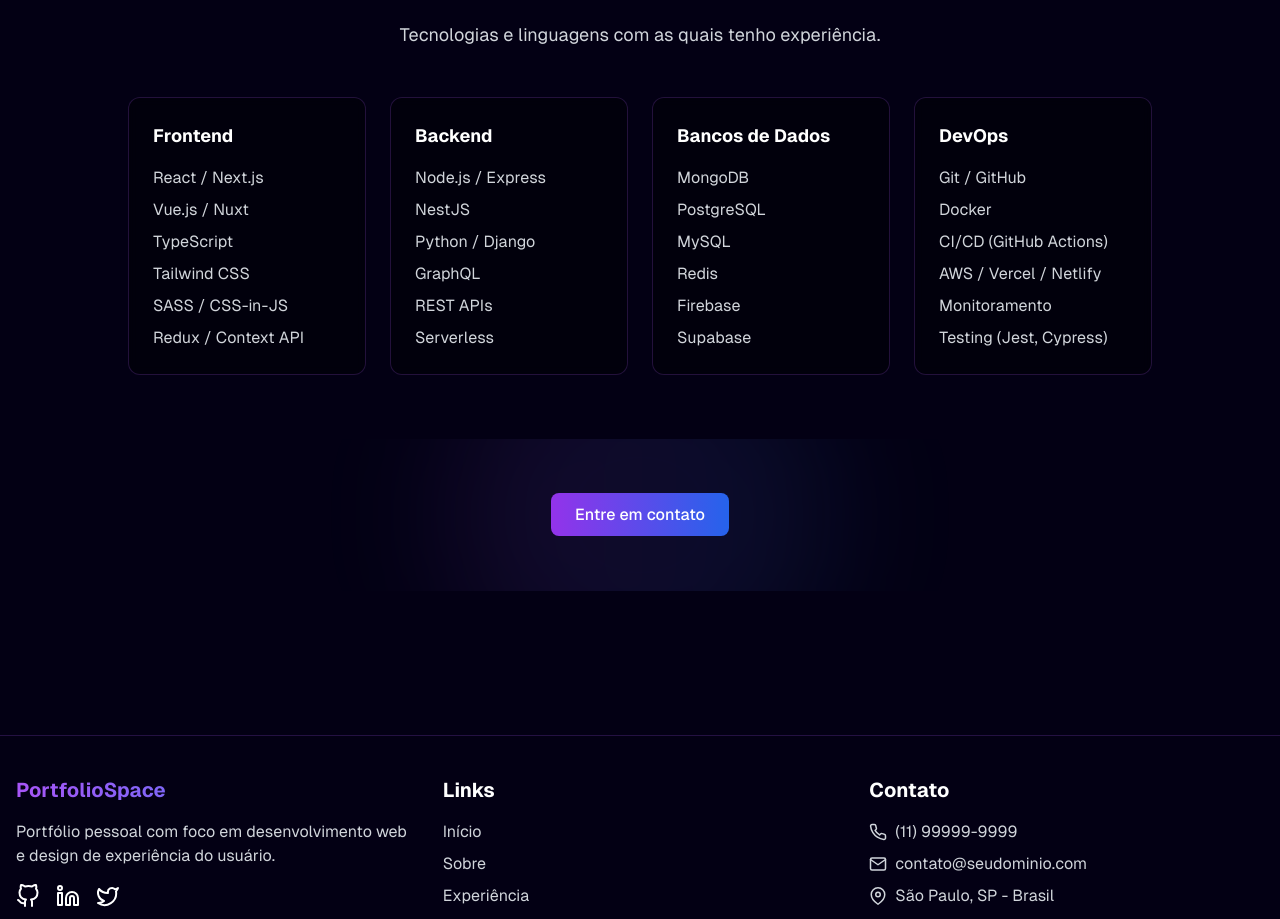
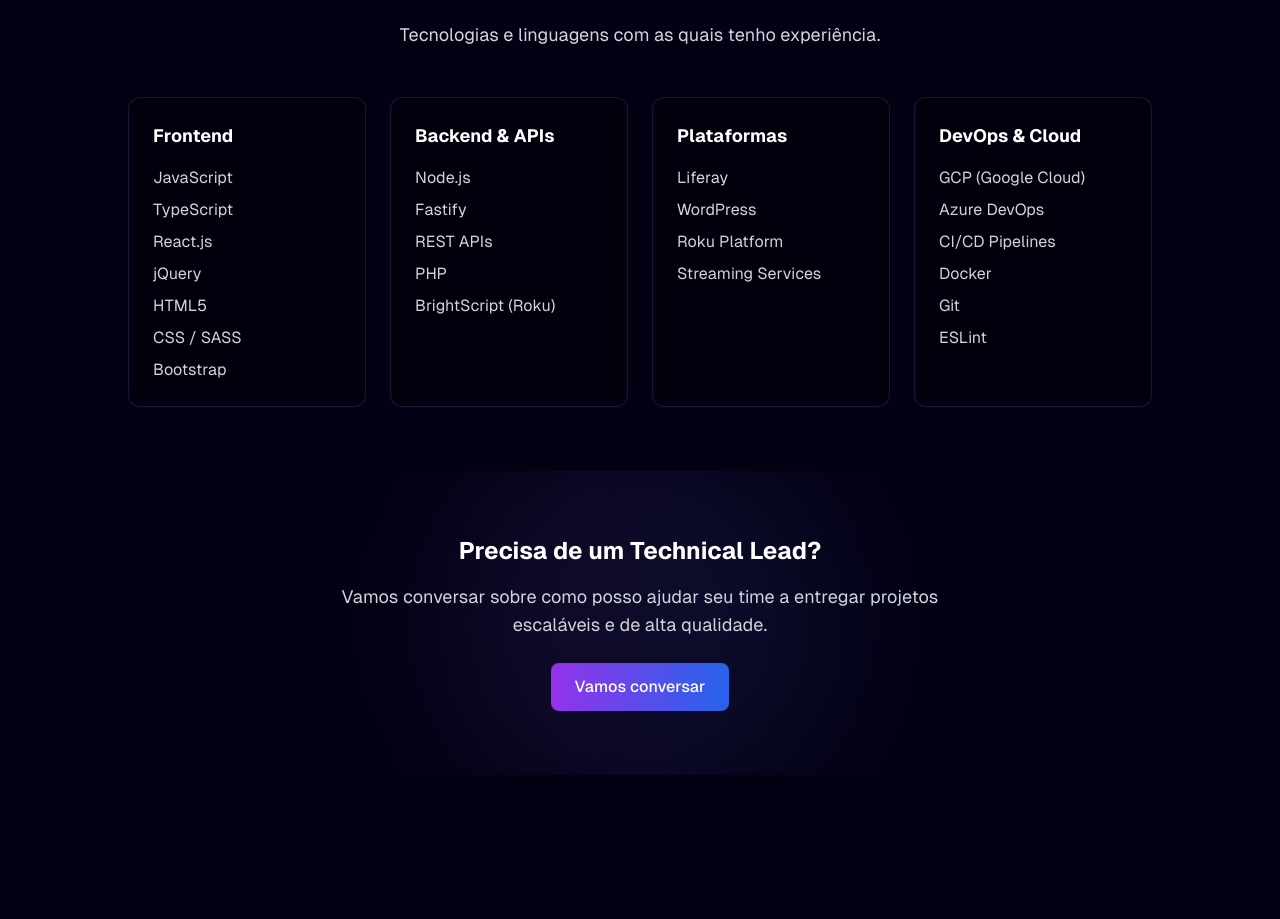
Before and after one commit to AndreiPrado/portifolio-app, a Next.js app: page /experiencia in a window 1280 px wide. Shown: the part 1547-2466 px from the top of the page. Built offline with nearby package versions, Linux system fonts and the light colour scheme.

Commit message:
Update personal informations

```diff
--- a/src/app/experiencia/page.tsx
+++ b/src/app/experiencia/page.tsx
@@ -82,51 +82,49 @@
           <div className="card p-6">
             <h3 className="text-lg font-bold text-white mb-4">Frontend</h3>
             <ul className="space-y-2">
-              <li className="text-gray-300">React / Next.js</li>
-              <li className="text-gray-300">Vue.js / Nuxt</li>
+              <li className="text-gray-300">JavaScript</li>
               <li className="text-gray-300">TypeScript</li>
-              <li className="text-gray-300">Tailwind CSS</li>
-              <li className="text-gray-300">SASS / CSS-in-JS</li>
-              <li className="text-gray-300">Redux / Context API</li>
+              <li className="text-gray-300">React.js</li>
+              <li className="text-gray-300">jQuery</li>
+              <li className="text-gray-300">HTML5</li>
+              <li className="text-gray-300">CSS / SASS</li>
+              <li className="text-gray-300">Bootstrap</li>
             </ul>
           </div>
 
-          {/* Backend */}
+          {/* Backend & APIs */}
           <div className="card p-6">
-            <h3 className="text-lg font-bold text-white mb-4">Backend</h3>
+            <h3 className="text-lg font-bold text-white mb-4">Backend & APIs</h3>
             <ul className="space-y-2">
-              <li className="text-gray-300">Node.js / Express</li>
-              <li className="text-gray-300">NestJS</li>
-              <li className="text-gray-300">Python / Django</li>
-              <li className="text-gray-300">GraphQL</li>
+              <li className="text-gray-300">Node.js</li>
+              <li className="text-gray-300">Fastify</li>
               <li className="text-gray-300">REST APIs</li>
-              <li className="text-gray-300">Serverless</li>
+              <li className="text-gray-300">PHP</li>
+              <li className="text-gray-300">BrightScript (Roku)</li>
             </ul>
           </div>
 
-          {/* Databases */}
+          {/* Plataformas */}
           <div className="card p-6">
-            <h3 className="text-lg font-bold text-white mb-4">Bancos de Dados</h3>
+            <h3 className="text-lg font-bold text-white mb-4">Plataformas</h3>
             <ul className="space-y-2">
-              <li className="text-gray-300">MongoDB</li>
-              <li className="text-gray-300">PostgreSQL</li>
-              <li className="text-gray-300">MySQL</li>
-              <li className="text-gray-300">Redis</li>
-              <li className="text-gray-300">Firebase</li>
-              <li className="text-gray-300">Supabase</li>
+              <li className="text-gray-300">Liferay</li>
+              <li className="text-gray-300">WordPress</li>
+              <li className="text-gray-300">Roku Platform</li>
+              <li className="text-gray-300">Streaming Services</li>
             </ul>
           </div>
 
-          {/* DevOps */}
+          {/* DevOps & Cloud */}
           <div className="card p-6">
-            <h3 className="text-lg font-bold text-white mb-4">DevOps</h3>
+            <h3 className="text-lg font-bold text-white mb-4">DevOps & Cloud</h3>
             <ul className="space-y-2">
-              <li className="text-gray-300">Git / GitHub</li>
+              <li className="text-gray-300">GCP (Google Cloud)</li>
+              <li className="text-gray-300">Azure DevOps</li>
+              <li className="text-gray-300">CI/CD Pipelines</li>
               <li className="text-gray-300">Docker</li>
-              <li className="text-gray-300">CI/CD (GitHub Actions)</li>
-              <li className="text-gray-300">AWS / Vercel / Netlify</li>
-              <li className="text-gray-300">Monitoramento</li>
-              <li className="text-gray-300">Testing (Jest, Cypress)</li>
+              <li className="text-gray-300">Git</li>
+              <li className="text-gray-300">ESLint</li>
             </ul>
           </div>
         </div>
@@ -141,9 +139,15 @@
 
         {/* Conteúdo estático */}
         <div className="relative z-10">
-          <Link href="/contato" className="button-primary">
-            Entre em contato
-          </Link>
+          <h3 className="text-2xl font-bold text-white mb-4 text-center">Precisa de um Technical Lead?</h3>
+          <p className="body-text text-gray-300 text-center mb-6 max-w-2xl mx-auto">
+            Vamos conversar sobre como posso ajudar seu time a entregar projetos escaláveis e de alta qualidade.
+          </p>
+          <div className="flex justify-center">
+            <Link href="/contato" className="button-primary">
+              Vamos conversar
+            </Link>
+          </div>
         </div>
       </section>
     </div>
--- a/src/app/page.tsx
+++ b/src/app/page.tsx
@@ -15,17 +15,17 @@
           <div className="lg:w-1/2">
             <ScrollReveal delay={100} direction="up" distance="30px">
               <h1 className="heading-xl mb-6">
-                <span className="text-gradient">Software Engineer</span> com foco em
-                <span className="text-purple-500"> desenvolvimento web</span> e
-                <span className="text-blue-500"> liderança técnica</span>
+                <span className="text-gradient">Technical Lead</span> especializado em
+                <span className="text-purple-500"> arquitetura de software</span> e
+                <span className="text-blue-500"> desenvolvimento full stack</span>
               </h1>
             </ScrollReveal>
 
             <ScrollReveal delay={200} direction="up" distance="30px">
               <p className="body-text text-gray-300 mb-8 max-w-2xl">
-                Olá! Sou Andrei Prado, desenvolvedor com experiência em tecnologias front-end e back-end.
-                Especializado em criar soluções web escaláveis e de alta performance, com foco em
-                TypeScript, React.js e Node.js.
+                Meu nome é Andrei Prado, sou Technical Lead com mais de 10 anos de experiência em desenvolvimento web.
+                Atuo liderando times técnicos e criando soluções full stack com React, Node.js e cloud (GCP),
+                com foco em arquitetura escalável e integração de IA.
               </p>
             </ScrollReveal>
 
@@ -43,18 +43,18 @@
             <ScrollReveal delay={400} direction="up" distance="30px">
               <div className="mt-12 flex items-center gap-8">
                 <div>
-                  <h3 className="text-4xl font-bold text-white">5+</h3>
+                  <h3 className="text-4xl font-bold text-white">10+</h3>
                   <p className="text-gray-400">Anos de Experiência</p>
                 </div>
 
                 <div>
-                  <h3 className="text-4xl font-bold text-white">4+</h3>
-                  <p className="text-gray-400">Projetos Liderados</p>
+                  <h3 className="text-4xl font-bold text-white">15+</h3>
+                  <p className="text-gray-400">Projetos Enterprise</p>
                 </div>
 
                 <div>
-                  <h3 className="text-4xl font-bold text-white">10+</h3>
-                  <p className="text-gray-400">Tecnologias Dominadas</p>
+                  <h3 className="text-4xl font-bold text-white">3</h3>
+                  <p className="text-gray-400">Idiomas</p>
                 </div>
               </div>
             </ScrollReveal>
@@ -132,15 +132,19 @@
         <div className="max-w-3xl mx-auto mb-16">
           <ScrollReveal delay={250} direction="up" distance="30px">
             <p className="body-text text-gray-300 mb-6">
-              Como desenvolvedor web, trabalho com tecnologias front-end como TypeScript, JavaScript, React.js, HTML, CSS e Bootstrap, criando interfaces responsivas e funcionais alinhadas com as necessidades dos clientes.
+              Minha trajetória começou em suporte técnico, evoluiu para desenvolvimento full stack com PHP, JavaScript e WordPress,
+              e progrediu para projetos enterprise em larga escala, incluindo sistemas de design e plataformas como Liferay.
             </p>
 
             <p className="body-text text-gray-300 mb-6">
-              Tenho experiência em liderar equipes técnicas, oferecer orientação, resolver desafios e garantir a qualidade e confiabilidade das entregas. Também contribuo ativamente para a criação de sistemas de design para padronização e otimização de projetos.
+              Especializei-me em plataformas de streaming liderando o desenvolvimento Roku para a América Latina,
+              gerenciando releases e garantindo estabilidade da plataforma.
             </p>
 
             <p className="body-text text-gray-300 mb-8">
-              Atualmente, trabalho com desenvolvimento full stack, incluindo back-end com Node.js e Fastify, e também com integrações de APIs de GenAI (OpenAI, Gemini) para oferecer soluções inteligentes.
+              Atualmente, como Technical Lead na RD Saúde, supervisiono todo o escopo técnico - desde design de arquitetura até
+              infraestrutura em nuvem (GCP) e pipelines CI/CD (Azure DevOps). Lidero desenvolvimento backend (Node.js/Fastify)
+              e frontend (React), integrando soluções baseadas em IA (OpenAI, Gemini) para impulsionar a inovação.
             </p>
 
             <div className="text-center">
@@ -163,7 +167,7 @@
                   </svg>
                 </div>
                 <h4 className="text-lg font-bold text-white mb-2">Frontend</h4>
-                <p className="text-gray-300 text-sm">React, Next.js, Vue, Angular, Tailwind CSS, Styled Components</p>
+                <p className="text-gray-300 text-sm">React.js, TypeScript, JavaScript, HTML5, CSS/SASS, Bootstrap, jQuery</p>
               </div>
 
               <div className="card p-6 hover:border-blue-500/50 transition-all duration-300">
@@ -175,8 +179,8 @@
                     <path d="M5 10h14"></path>
                   </svg>
                 </div>
-                <h4 className="text-lg font-bold text-white mb-2">Backend</h4>
-                <p className="text-gray-300 text-sm">Node.js, Express, NestJS, Django, PostgreSQL, MongoDB</p>
+                <h4 className="text-lg font-bold text-white mb-2">Backend & APIs</h4>
+                <p className="text-gray-300 text-sm">Node.js, Fastify, REST APIs, PHP, BrightScript</p>
               </div>
 
               <div className="card p-6 hover:border-pink-500/50 transition-all duration-300">
@@ -189,8 +193,8 @@
                     <rect x="7" y="7" width="10" height="10" rx="1"></rect>
                   </svg>
                 </div>
-                <h4 className="text-lg font-bold text-white mb-2">Design</h4>
-                <p className="text-gray-300 text-sm">Figma, Adobe XD, UX/UI Design, Acessibilidade, Motion Design</p>
+                <h4 className="text-lg font-bold text-white mb-2">Plataformas</h4>
+                <p className="text-gray-300 text-sm">Liferay, Roku (BrightScript), WordPress, Streaming Platforms</p>
               </div>
 
               <div className="card p-6 hover:border-green-500/50 transition-all duration-300">
@@ -201,8 +205,8 @@
                     <path d="m3.5 20.7 7.5 4.1a2 2 0 0 0 2 0l7.5-4.1a2 2 0 0 0 0-3.4L13 13.2a2 2 0 0 0-2 0l-7.5 4.1a2 2 0 0 0 0 3.4Z"></path>
                   </svg>
                 </div>
-                <h4 className="text-lg font-bold text-white mb-2">DevOps</h4>
-                <p className="text-gray-300 text-sm">Docker, CI/CD, AWS, Git, GitHub Actions, Vercel</p>
+                <h4 className="text-lg font-bold text-white mb-2">DevOps & Cloud</h4>
+                <p className="text-gray-300 text-sm">GCP, Azure DevOps, CI/CD, Docker, Git, ESLint</p>
               </div>
             </div>
           </ScrollReveal>
--- a/src/app/projetos/page.tsx
+++ b/src/app/projetos/page.tsx
@@ -20,8 +20,12 @@
         <div className="relative z-10">
           <DirectionalParallax speed={3}>
             <h1 className="heading-lg text-center mb-6 text-gradient">Meus Projetos</h1>
-            <p className="body-text text-gray-300 text-center max-w-3xl mx-auto mb-12">
-              Uma seleção dos meus projetos mais recentes e relevantes.
+            <p className="body-text text-gray-300 text-center max-w-3xl mx-auto mb-4">
+              Ao longo de 10+ anos de carreira, participei de diversos projetos enterprise, desde sistemas de design
+              e plataformas de streaming até soluções de IA e cloud. Abaixo alguns exemplos de domínios em que atuo.
+            </p>
+            <p className="body-text text-gray-400 text-center max-w-2xl mx-auto mb-12 text-sm">
+              Nota: Muitos projetos são confidenciais ou propriedade de clientes. Entre em contato para discutir casos específicos.
             </p>
           </DirectionalParallax>
         </div>
@@ -113,68 +117,6 @@
         </div>
       </section>
 
-      {/* Open Source Section */}
-      <section className="mb-20 relative overflow-hidden">
-        {/* Elementos decorativos com parallax */}
-        <div className="absolute inset-0 pointer-events-none">
-          <ParallaxSection speed={0.2}>
-            <div className="absolute top-1/3 left-20 w-72 h-72 bg-purple-500/5 rounded-full filter blur-3xl"></div>
-            <div className="absolute bottom-20 right-10 w-64 h-64 bg-blue-500/5 rounded-full filter blur-3xl"></div>
-          </ParallaxSection>
-        </div>
-
-        {/* Conteúdo estático */}
-        <div className="relative z-10">
-          <div className="text-center mb-12">
-            <h2 className="heading-md mb-4 text-white">Projetos Open Source</h2>
-            <p className="body-text text-gray-300 max-w-3xl mx-auto">
-              Contribuições para a comunidade de desenvolvedores.
-            </p>
-          </div>
-
-        <div className="grid grid-cols-1 md:grid-cols-2 gap-8">
-          {/* Open Source 1 */}
-          <div className="card p-6 flex flex-col h-full">
-            <h3 className="text-xl font-bold text-white mb-2">React Constellation</h3>
-            <p className="text-gray-300 mb-4 flex-grow">
-              Uma biblioteca de componentes React para criar visualizações interativas em estilo de constelação. Ideal para apresentações de dados relacionados e gráficos de nós.
-            </p>
-            <div className="flex flex-wrap gap-2 mb-4">
-              <span className="px-3 py-1 text-xs bg-purple-900/30 text-purple-200 rounded-full">React</span>
-              <span className="px-3 py-1 text-xs bg-purple-900/30 text-purple-200 rounded-full">D3.js</span>
-              <span className="px-3 py-1 text-xs bg-purple-900/30 text-purple-200 rounded-full">npm package</span>
-            </div>
-            <a href="#" className="button-secondary inline-flex items-center gap-2 self-start">
-              <svg xmlns="http://www.w3.org/2000/svg" width="18" height="18" viewBox="0 0 24 24" fill="none" stroke="currentColor" strokeWidth="2" strokeLinecap="round" strokeLinejoin="round">
-                <path d="M15 22v-4a4.8 4.8 0 0 0-1-3.5c3 0 6-2 6-5.5.08-1.25-.27-2.48-1-3.5.28-1.15.28-2.35 0-3.5 0 0-1 0-3 1.5-2.64-.5-5.36-.5-8 0C6 2 5 2 5 2c-.3 1.15-.3 2.35 0 3.5A5.403 5.403 0 0 0 4 9c0 3.5 3 5.5 6 5.5-.39.49-.68 1.05-.85 1.65-.17.6-.22 1.23-.15 1.85v4" />
-                <path d="M9 18c-4.51 2-5-2-7-2" />
-              </svg>
-              Ver no GitHub
-            </a>
-          </div>
-
-          {/* Open Source 2 */}
-          <div className="card p-6 flex flex-col h-full">
-            <h3 className="text-xl font-bold text-white mb-2">NextJS Space Theme</h3>
-            <p className="text-gray-300 mb-4 flex-grow">
-              Um tema de código aberto para Next.js com design inspirado no espaço, incluindo animações de estrelas, efeitos de parallax e componentes reutilizáveis.
-            </p>
-            <div className="flex flex-wrap gap-2 mb-4">
-              <span className="px-3 py-1 text-xs bg-purple-900/30 text-purple-200 rounded-full">Next.js</span>
-              <span className="px-3 py-1 text-xs bg-purple-900/30 text-purple-200 rounded-full">Tailwind CSS</span>
-              <span className="px-3 py-1 text-xs bg-purple-900/30 text-purple-200 rounded-full">Framer Motion</span>
-            </div>
-            <a href="#" className="button-secondary inline-flex items-center gap-2 self-start">
-              <svg xmlns="http://www.w3.org/2000/svg" width="18" height="18" viewBox="0 0 24 24" fill="none" stroke="currentColor" strokeWidth="2" strokeLinecap="round" strokeLinejoin="round">
-                <path d="M15 22v-4a4.8 4.8 0 0 0-1-3.5c3 0 6-2 6-5.5.08-1.25-.27-2.48-1-3.5.28-1.15.28-2.35 0-3.5 0 0-1 0-3 1.5-2.64-.5-5.36-.5-8 0C6 2 5 2 5 2c-.3 1.15-.3 2.35 0 3.5A5.403 5.403 0 0 0 4 9c0 3.5 3 5.5 6 5.5-.39.49-.68 1.05-.85 1.65-.17.6-.22 1.23-.15 1.85v4" />
-                <path d="M9 18c-4.51 2-5-2-7-2" />
-              </svg>
-              Ver no GitHub
-            </a>
-          </div>
-        </div>
-        </div>
-      </section>
 
       {/* CTA */}
       <section className="py-16 text-center relative overflow-hidden">
@@ -187,9 +129,15 @@
 
         {/* Conteúdo estático */}
         <div className="relative z-10">
-          <Link href="/contato" className="button-primary">
-            Entre em contato
-          </Link>
+          <h3 className="text-2xl font-bold text-white mb-4 text-center">Tem um projeto em mente?</h3>
+          <p className="body-text text-gray-300 text-center mb-6 max-w-2xl mx-auto">
+            Vamos discutir como posso ajudar a transformar sua ideia em realidade com arquitetura sólida e tecnologias modernas.
+          </p>
+          <div className="flex justify-center">
+            <Link href="/contato" className="button-primary">
+              Iniciar conversa
+            </Link>
+          </div>
         </div>
       </section>
     </div>
```
Also changed, not shown: src/app/contato/page.tsx (+8 -8 lines), src/app/sobre/page.tsx (+23 -7 lines), 1 other file (tests, documents, lock files or other folders). Lines whose indentation alone changed are shown as unchanged.
